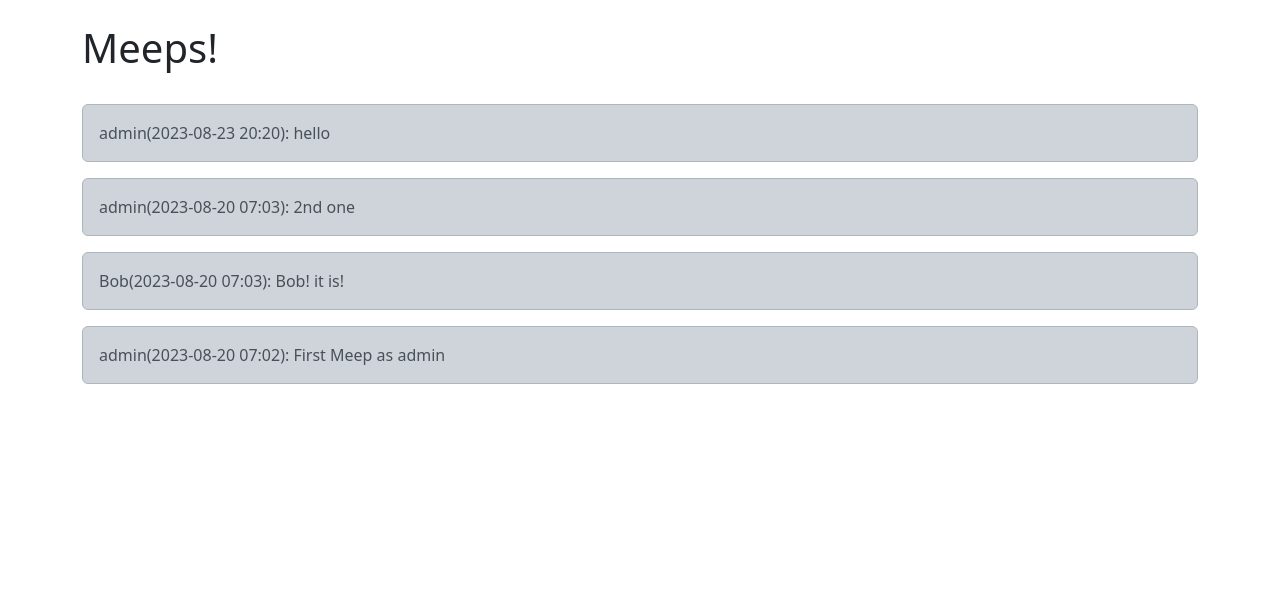
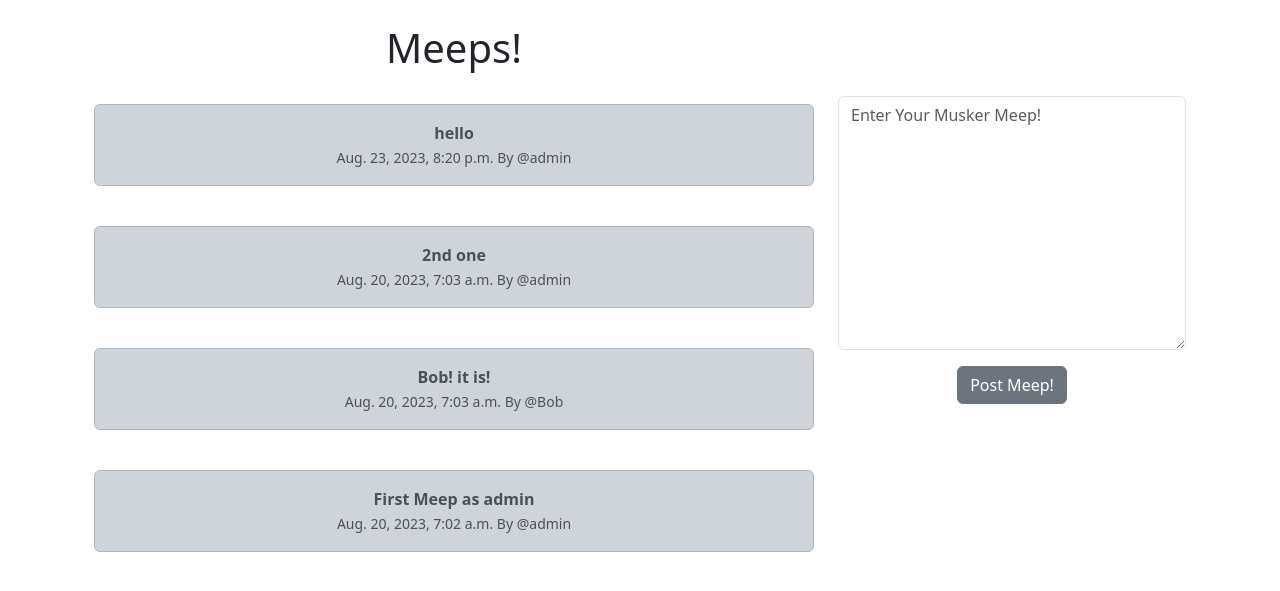
Before and after one commit to nevilia/Twitter-Clone, a Django app: page / in a window 1280 px wide. Shown: the part 56-647 px from the top of the page. Run offline with Django 4.2, Linux system fonts and the light colour scheme; a user stored in the database is signed in; data comes from the database, SQL or seed files in the repository; both versions use the stored data as it was after the commit.

Commit message:
Added form to post a meep and updated style

```diff
--- /dev/null
+++ b/musker/forms.py
@@ -0,0 +1,16 @@
+from django import forms
+from .models import Meep
+
+class MeepForm(forms.ModelForm):
+    body = forms.CharField(required=True,
+                           widget=forms.widgets.Textarea(attrs={
+                            "placeholder": "Enter Your Musker Meep!",
+                            "class" : "form-control"
+                            }
+                            ),
+                            label="",
+                        )
+
+    class Meta:
+        model = Meep
+        exclude = ("user",)
--- a/musker/templates/home.html
+++ b/musker/templates/home.html
@@ -1,11 +1,38 @@
 {% extends 'base.html' %}
 
 {% block content %}
-    <h1>Meeps!</h1>
-    <br>
-    {% for meep in meeps %}
-        <div class="alert alert-dark" role="alert">
-            {{ meep }}
+
+<div class="container text-center">
+    <div class="row">
+        <div class="col-8">
+
+            <h1>Meeps!</h1>
+            <br>
+            {% for meep in meeps %}
+                <div class="alert alert-dark" role="alert">
+                    <b>{{ meep.body }}</b><br>
+
+                    <small class="text-muted">
+                        {{ meep.created_at }} By
+                        @{{ meep.user.username }}
+                    </small>
+
+                </div><br>
+
+            {% endfor %}
+
         </div>
-    {% endfor %}
+
+        <div class="col-4">
+            <br><br><br>
+            {% if form %}
+            <form action="" method="post">
+                {% csrf_token %}
+                {{ form.as_p }}
+                <button type="submit" class="btn btn-secondary">Post Meep!</button>
+            </form>
+            {% endif %}
+        </div>
+    </div>
+</div>
 {% endblock content %}
--- a/musker/views.py
+++ b/musker/views.py
@@ -1,13 +1,27 @@
 from django.shortcuts import redirect, render
 from django.contrib import messages
 from .models import Profile, Meep
+from .forms import MeepForm
 
 # Create your views here.
 def home(request):
     if request.user.is_authenticated:
+        form = MeepForm(request.POST or None)
+        if request.method == "POST":
+            if form.is_valid():
+                meep = form.save(commit=False) # dont save yet
+                meep.user = request.user # save for specific user only
+                meep.save() # save finally
+                messages.success(request, ("Your Meep has been Posted!"))
+
+                return redirect('home')
+
+
         meeps = Meep.objects.all().order_by("-created_at")
-
-    return render(request, 'home.html', {"meeps":meeps})
+        return render(request, 'home.html', {"meeps":meeps, "form":form})
+    else:
+        meeps = Meep.objects.all().order_by("-created_at")
+        return render(request, 'home.html', {"meeps":meeps})
 
 def profile_list(request):
     if request.user.is_authenticated:
```
Also changed, not shown: musker/templates/profile.html (+7 -2 lines), db.sqlite3.
